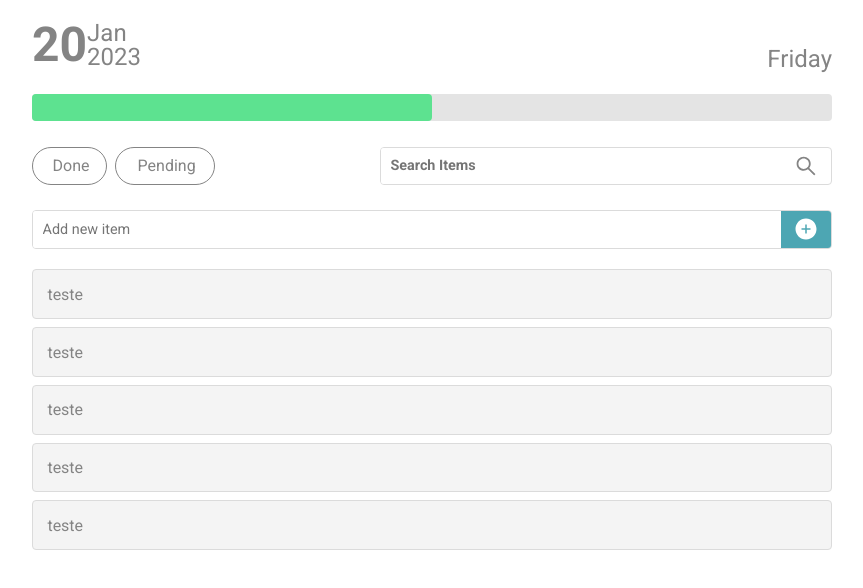
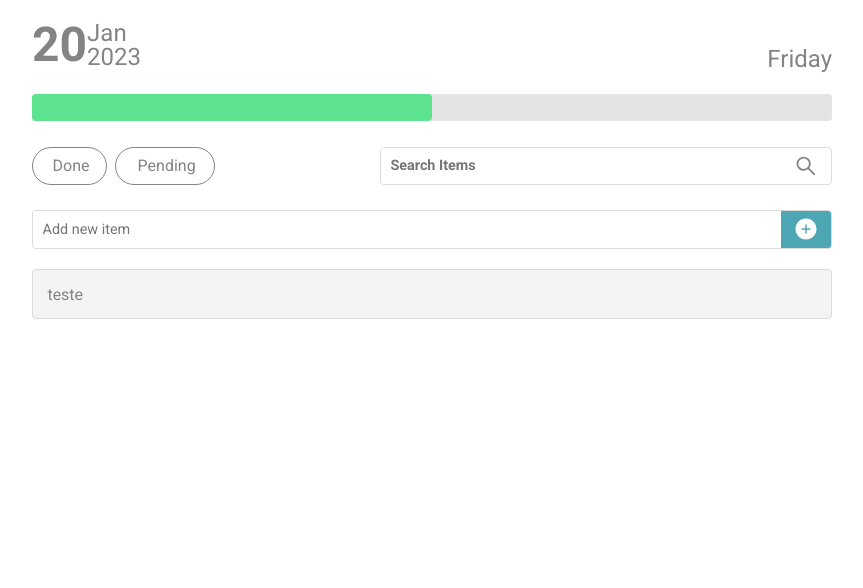
Before and after one commit to sizebay/frontend-challenge, a React (Vite) app: page / in a window 1280 px wide. Shown: the top 588 px of the page, without its empty margins (208-1071 px from the left). Built offline with nearby package versions, Linux system fonts and the light colour scheme.

Commit message:
feat: implement create task function

```diff
--- a/src/components/Inputbox/index.tsx
+++ b/src/components/Inputbox/index.tsx
@@ -1,23 +1,44 @@
-import { ReactNode } from 'react';
+import { ReactNode, useRef } from 'react';
 import { Container, Icon, Input } from './style';
 
-interface SearchboxProps {
+interface InputboxProps {
   text: string
   bold?: boolean
   icon?: ReactNode
   iconBg?: boolean
   iconColor?: string
+  event: any
 }
 
-function Searchbox({text, icon, iconColor, iconBg, bold}: SearchboxProps) {
+function Inputbox({text, icon, iconColor, iconBg, bold, event}: InputboxProps) {
+  const inputRef = useRef<HTMLInputElement>(null);
+
+  const handleInputChange = () => {
+    if (inputRef.current?.value) {
+      event(inputRef.current?.value);
+      inputRef.current.value = '';
+    }
+  };
+
   return (
     <Container>
-      <Input placeholder={text} bold={bold}/>
+      <Input
+        placeholder={text}
+        bold={bold}
+        ref={inputRef}
+        onKeyUp={(event) => {
+          if (event.key === 'Enter') {
+            handleInputChange();
+          }
+        }}
+      />
       {icon && (
         <Icon
           iconColor={iconColor}
           iconBg={iconBg}
           data-testid="inputbox-icon"
+          onClick={handleInputChange}
+
         >
           {icon}
         </Icon>
@@ -26,4 +47,4 @@ function Searchbox({text, icon, iconColor, iconBg, bold}: SearchboxProps) {
   );
 }
 
-export default Searchbox;
+export default Inputbox;
--- a/src/components/Task/index.tsx
+++ b/src/components/Task/index.tsx
@@ -3,12 +3,17 @@ import { ActionsContainer, Container } from './style';
 import {AiFillCheckCircle, AiFillEdit, AiFillMinusCircle} from 'react-icons/ai';
 
 import { useState } from 'react';
+import { useTasks } from '../../shared/hooks/useTasks';
 
 interface TaskProps {
   content: string
+  id: string
+  completed: boolean
 }
 
-function Task({ content }: TaskProps) {
+function Task({ content, id, completed }: TaskProps) {
+  const { remove, toggleComplete } = useTasks();
+
   const [editMode, setEditMode] = useState(false);
   const [showActionButtons, setShowActionButtons] = useState(false);
 
@@ -18,7 +23,7 @@ function Task({ content }: TaskProps) {
   };
 
   return (
-    <Container editMode={showActionButtons}>
+    <Container completed={completed} editMode={showActionButtons}>
       {!editMode && (
         <span
           onClick={() => setShowActionButtons((prev) => !prev)}
@@ -53,20 +58,15 @@ function Task({ content }: TaskProps) {
               icon={<AiFillMinusCircle />}
               bg="#E34F4F"
               color='#fff'
+              event={() => remove(id)}
             />
             <ActionButton
               icon={<AiFillCheckCircle />}
               bg="#5DE290"
               color='#fff'
+              event={() => toggleComplete(id)}
             />
           </ActionsContainer>
-
-          {/* <EditPopover
-            onClick={handleChangeEditmode}
-            data-testid="task-edit-popover"
-          >
-            Edit task
-          </EditPopover> */}
         </>
       )}
 
--- a/src/components/Task/style.ts
+++ b/src/components/Task/style.ts
@@ -2,6 +2,7 @@ import styled from 'styled-components';
 
 interface ContainerProps {
   editMode: boolean
+  completed: boolean
 }
 
 export const Container = styled.div<ContainerProps>`
@@ -13,6 +14,7 @@ export const Container = styled.div<ContainerProps>`
   background-color: #F4F4F4;
   color: #848484;
   position: relative;
+  opacity: ${({completed}) => completed ? '0.7' : '1'};
 
   span, input {
     padding: 0.9rem;
@@ -20,10 +22,7 @@ export const Container = styled.div<ContainerProps>`
     border: none;
     font-size: 1rem;
     outline: none;
-  }
 
-  span {
-    cursor: pointer;
   }
 `;
 
--- a/src/context/tasks.context.tsx
+++ b/src/context/tasks.context.tsx
@@ -23,10 +23,6 @@ export function TasksProvider({children}: TasksProviderProps) {
   const [tasks, setTasks] = useState<ITask[]>(
     [
       {id: 'uuid fake',content: 'teste', completed: false},
-      {id: 'uuid fake2',content: 'teste', completed: false},
-      {id: 'uuid fake3',content: 'teste', completed: false},
-      {id: 'uuid fake4',content: 'teste', completed: false},
-      {id: 'uuid fake5',content: 'teste', completed: false},
     ]
   );
 
--- a/src/pages/Home/index.tsx
+++ b/src/pages/Home/index.tsx
@@ -7,10 +7,9 @@ import ActionButton from '../../components/ActionButton';
 import Task from '../../components/Task';
 import { Container, FilterContainer, TaskList } from './style';
 import { useTasks } from '../../shared/hooks/useTasks';
-import { ITask } from '../../interfaces/ITask';
 
 function Home() {
-  const {tasks} = useTasks();
+  const {tasks, create} = useTasks();
 
   return (
     <Container>
@@ -24,6 +23,7 @@ function Home() {
         <Inputbox
           text='Search Items'
           bold
+          event={() => []}
           icon={<ActionButton
             icon={
               <AiOutlineSearch />
@@ -35,6 +35,7 @@ function Home() {
       <Inputbox
         text='Add new item'
         iconBg
+        event={create}
         icon={<ActionButton
           icon={
             <AiFillPlusCircle />
@@ -45,7 +46,7 @@ function Home() {
       />
       <TaskList>
         {tasks.map(({completed, content,id}) => (
-          <Task key={id} content={content}/>
+          <Task key={id} content={content} id={id} completed={completed}/>
         ))}
       </TaskList>
     </Container>
```
